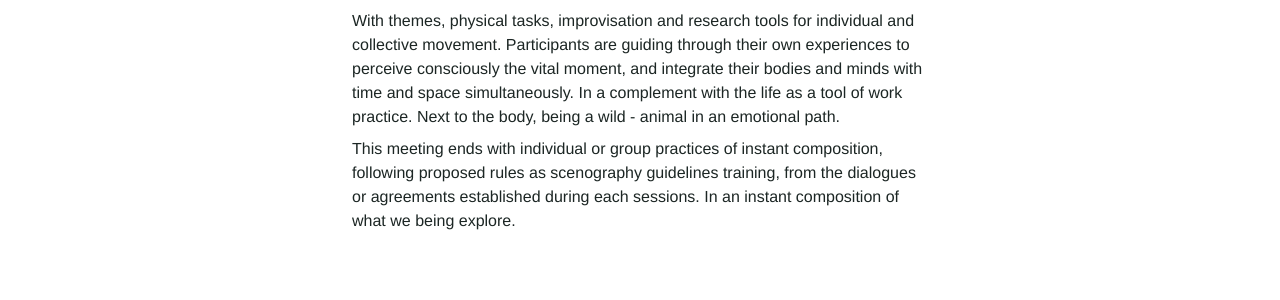
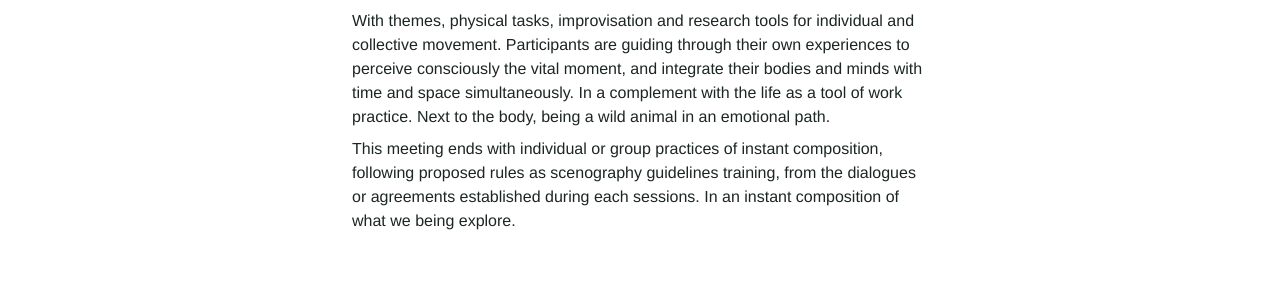
Before and after one commit to Kriesse/urbanraum, a Jekyll site: the page built from _workshops/cuerpo-presente.md, in a window 1280 px wide. Shown: the part 1259-1559 px from the top of the page. Built offline with Jekyll 4.4.1, drawn with Linux system fonts in a browser that asks for light colours; nearby versions of some CDN libraries.

Commit message:
test commit

```diff
--- a/_workshops/cuerpo-presente.md
+++ b/_workshops/cuerpo-presente.md
@@ -37,7 +37,7 @@ description_en: |
 
   ‘CUERPO PRESENTE: THE INNER BEAST’ aims to help participants to better process their organic inner sensations - listening and feeling the present moment - present them externally in clear forms, and through tasks, focus their attention in the ‘natural’ character of their movements, authenticity and conscience.
 
-  With themes, physical tasks, improvisation and research tools for individual and collective movement. Participants are guiding through their own experiences to perceive consciously the vital moment, and integrate their bodies and minds with time and space simultaneously. In a complement with the life as a tool of work practice. Next to the body, being a wild - animal in an emotional path.
+  With themes, physical tasks, improvisation and research tools for individual and collective movement. Participants are guiding through their own experiences to perceive consciously the vital moment, and integrate their bodies and minds with time and space simultaneously. In a complement with the life as a tool of work practice. Next to the body, being a wild animal in an emotional path.
 
   This meeting ends with individual or group practices of instant composition, following proposed rules as scenography guidelines training, from the dialogues or agreements established during each sessions. In an instant composition of what we being explore.
 
```
